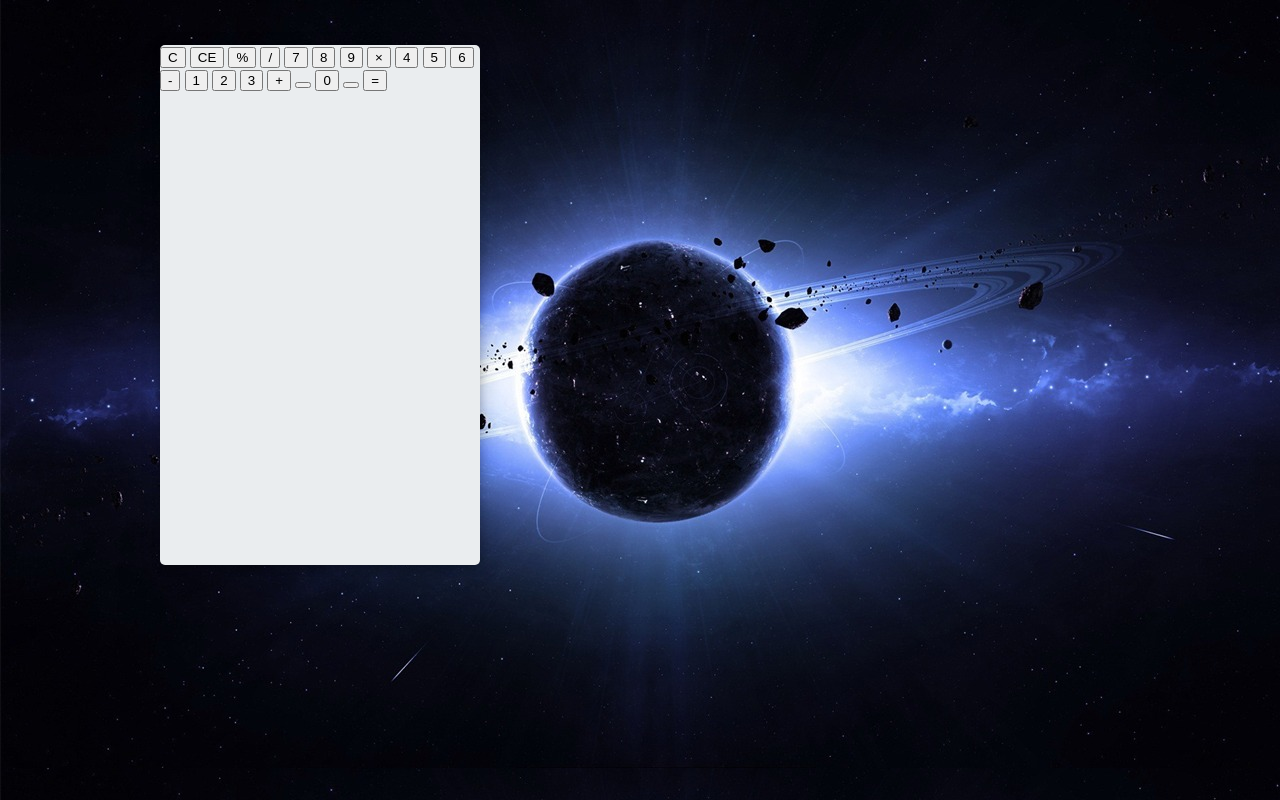
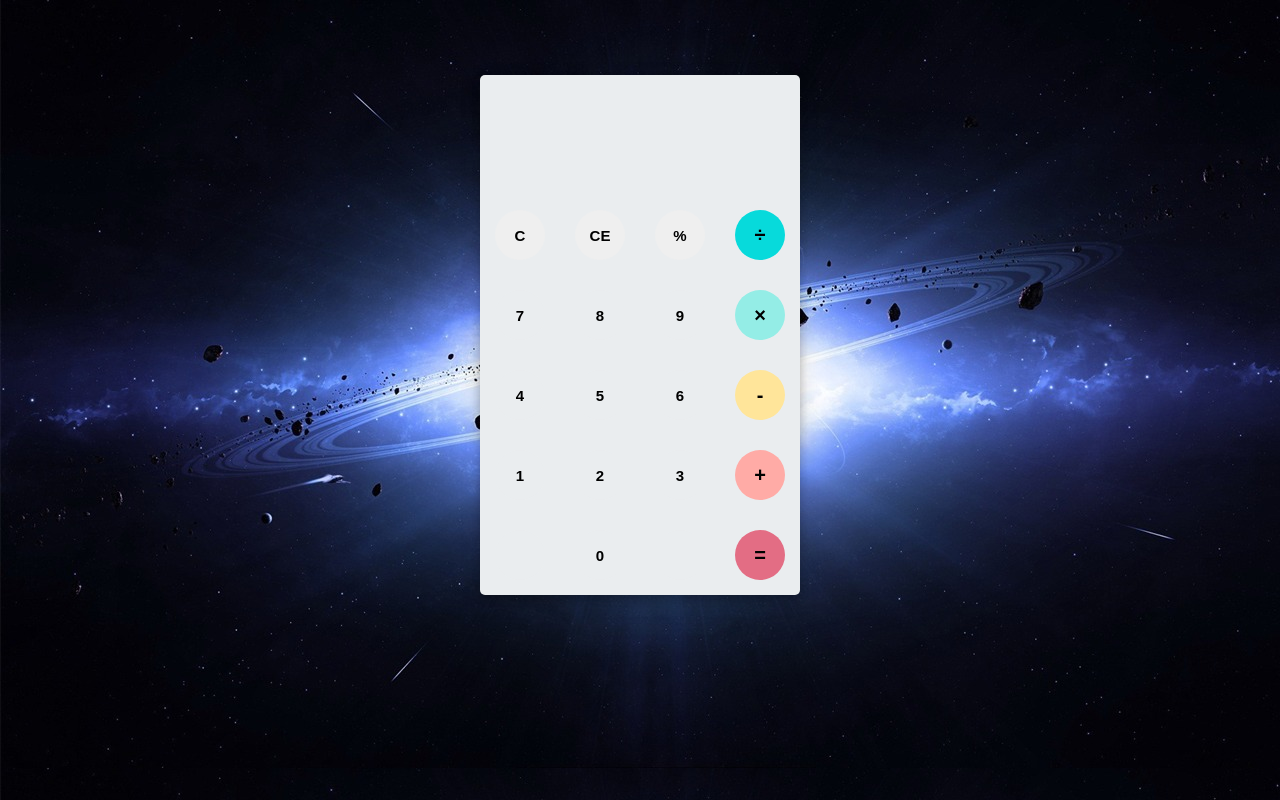
Before and after one commit to myckwilliam/Calculator-JS, a plain HTML site: page index.html in a window 1280 px wide. Drawn offline with Linux system fonts and the light colour scheme.

Commit message:
Style update

```diff
--- a/index.html
+++ b/index.html
@@ -24,7 +24,7 @@
                 <button class="operator" id="clear">C</button>
                 <button class="operator" id="backspace">CE</button>
                 <button class="operator" id="%">%</button>
-                <button class="operator" id="/">/</button>
+                <button class="operator" id="/">&#247;</button>
                 <button class="number" id="7">7</button>
                 <button class="number" id="8">8</button>
                 <button class="number" id="9">9</button>
--- a/style.css
+++ b/style.css
@@ -16,10 +16,99 @@ body
     width: 320px;
     height: 520px;
     background-color: #eaedef;
-    margin: 20px;
-    top: 20px;
+    margin: 0 auto;
+    top: 50px;
     position: relative;
     border-radius: 5px;
     box-shadow: 0 4px 8px 0 rgba(0,0,0,0.2),
-    0 6px 20px 0 rgba(0,0,0,0.2);
+    0 6px 20px 0 rgba(0,0,0,0.19);
 }
+
+#result
+{
+    height: 120px;
+}
+
+#history
+{
+    text-align: right;
+    height: 20px;
+    margin: 0 20px;
+    padding-top: 20px;
+    font-size: #919191;
+}
+
+#output
+{
+    text-align: right;
+    height: 60px;
+    margin: 10px 20px;
+    font-size: 30px;
+}
+
+#keyboard
+{
+    height: 400px;
+}
+
+.operator, .number, .empty
+{
+    width: 50px;
+    height: 50px;
+    margin: 15px;
+    float: left;
+    border-radius: 50px;
+    border-width: 0;
+    font-weight: bold;
+    font-size: 15px;
+}
+
+.number, .empty
+{
+    background-color: #eaedef;
+}
+
+.number, .operator
+{
+    cursor: pointer;
+}
+
+.number:active, .operator:active
+{
+    font-size: 13px;
+}
+
+.operator:focus, .number:focus, .empty:focus
+{
+    outline: 0;
+}
+
+button:nth-child(4)
+{
+    font-size: 20px;
+    background-color: #07DADB;
+}
+
+button:nth-child(8)
+{
+    font-size: 20px;
+    background-color:#94EDE6;
+}
+
+button:nth-child(12)
+{
+    font-size: 20px;
+    background-color:#FFE59A;
+}
+
+button:nth-child(16)
+{
+    font-size: 20px;
+    background-color:#FFABA6;
+}
+
+button:nth-child(20)
+{
+    font-size: 20px;
+    background-color: #E36D84;
+}
```
